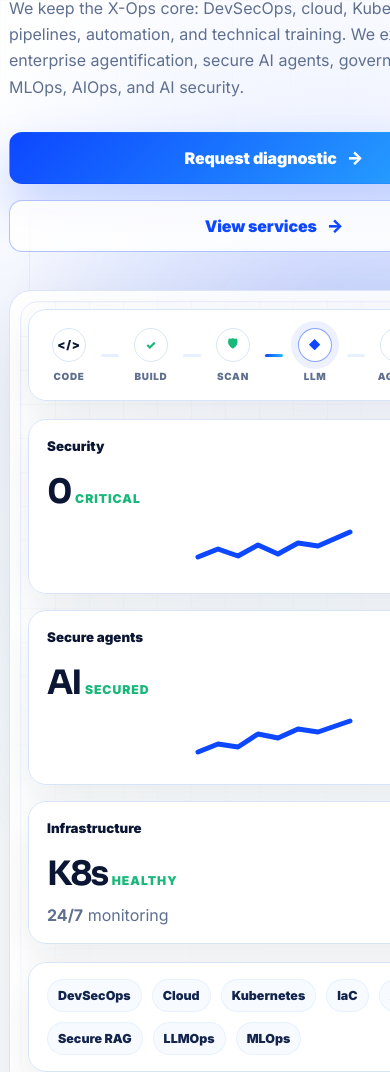
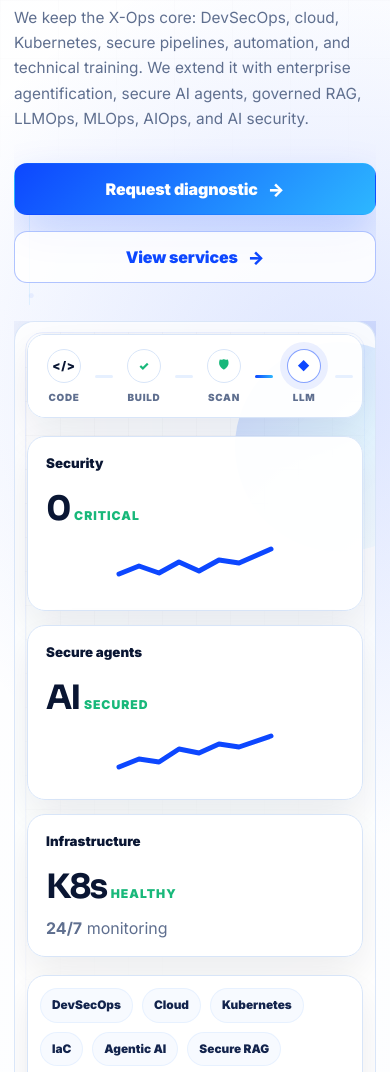
Before and after one commit to X-Ops-group/xops_consulting_web, a website: page index.html in a window 390 px wide. Shown: the part 464-1536 px from the top of the page. Drawn offline with Linux system fonts and the light colour scheme.

Commit message:
Fix mobile hero and dashboard clipping

```diff
--- a/fixes.css
+++ b/fixes.css
@@ -115,3 +115,179 @@
     min-width: 0;
   }
 }
+
+/* Mobile hero and dashboard overflow fixes */
+@media (max-width: 720px) {
+  .site-shell,
+  main,
+  .hero,
+  .section-grid,
+  .hero-copy,
+  .hero-visual,
+  .dashboard-frame,
+  .pipeline-card,
+  .metric-grid,
+  .metric-card,
+  .tool-strip {
+    min-width: 0 !important;
+    max-width: 100% !important;
+    box-sizing: border-box;
+  }
+
+  .site-shell {
+    width: 100% !important;
+    padding-inline: 18px;
+  }
+
+  .hero {
+    overflow: hidden;
+  }
+
+  .hero-copy {
+    width: 100%;
+    overflow: visible;
+  }
+
+  .hero .eyebrow {
+    width: 100%;
+    max-width: 100%;
+    white-space: normal;
+    overflow-wrap: anywhere;
+    word-break: normal;
+    font-size: clamp(0.68rem, 2.9vw, 0.78rem);
+    line-height: 1.5;
+    letter-spacing: 0.07em;
+  }
+
+  .hero h1 {
+    width: 100%;
+    max-width: 100% !important;
+    font-size: clamp(2rem, 9.8vw, 2.72rem) !important;
+    line-height: 1.06 !important;
+    letter-spacing: -0.058em !important;
+    white-space: normal;
+    overflow-wrap: break-word;
+    word-break: normal;
+  }
+
+  .hero h1 span {
+    display: block;
+  }
+
+  .hero-text {
+    width: 100%;
+    max-width: 100% !important;
+    white-space: normal;
+    overflow-wrap: break-word;
+    word-break: normal;
+    font-size: 1rem !important;
+    line-height: 1.65 !important;
+  }
+
+  .hero-actions {
+    width: 100%;
+  }
+
+  .hero-actions .button {
+    width: 100%;
+    min-width: 0;
+    padding-inline: 18px;
+    text-align: center;
+  }
+
+  .hero-visual {
+    width: 100%;
+    overflow: hidden;
+  }
+
+  .dashboard-frame {
+    width: 100%;
+    overflow: hidden;
+    padding: 14px !important;
+  }
+
+  .pipeline-card {
+    width: 100%;
+    overflow-x: auto !important;
+    overflow-y: hidden;
+    justify-content: flex-start !important;
+    gap: 9px;
+    padding: 14px !important;
+    -webkit-overflow-scrolling: touch;
+  }
+
+  .pipeline-step {
+    flex: 0 0 auto;
+  }
+
+  .metric-grid {
+    display: grid;
+    grid-template-columns: 1fr !important;
+    gap: 14px;
+  }
+
+  .metric-card {
+    width: 100%;
+    min-height: 0 !important;
+    padding: 18px !important;
+    overflow: hidden;
+  }
+
+  .metric-card small,
+  .metric-card strong,
+  .metric-card span,
+  .metric-card p {
+    max-width: 100%;
+    white-space: normal;
+    overflow-wrap: break-word;
+  }
+
+  .metric-card svg {
+    max-width: 100%;
+  }
+
+  .tool-strip {
+    width: 100%;
+    display: flex;
+    flex-wrap: wrap !important;
+    justify-content: flex-start;
+    overflow: visible !important;
+    padding: 12px !important;
+    gap: 9px !important;
+  }
+
+  .tool-strip span {
+    flex: 0 1 auto;
+    max-width: 100%;
+    white-space: normal;
+    overflow-wrap: break-word;
+    font-size: 0.78rem !important;
+    line-height: 1.2;
+    padding: 9px 11px !important;
+  }
+}
+
+@media (max-width: 430px) {
+  .site-shell {
+    padding-inline: 14px;
+  }
+
+  .hero h1 {
+    font-size: clamp(1.86rem, 9.2vw, 2.38rem) !important;
+    line-height: 1.08 !important;
+    letter-spacing: -0.052em !important;
+  }
+
+  .hero-text {
+    font-size: 0.96rem !important;
+  }
+
+  .dashboard-frame {
+    padding: 12px !important;
+    border-radius: 20px !important;
+  }
+
+  .tool-strip span {
+    font-size: 0.74rem !important;
+  }
+}
```
